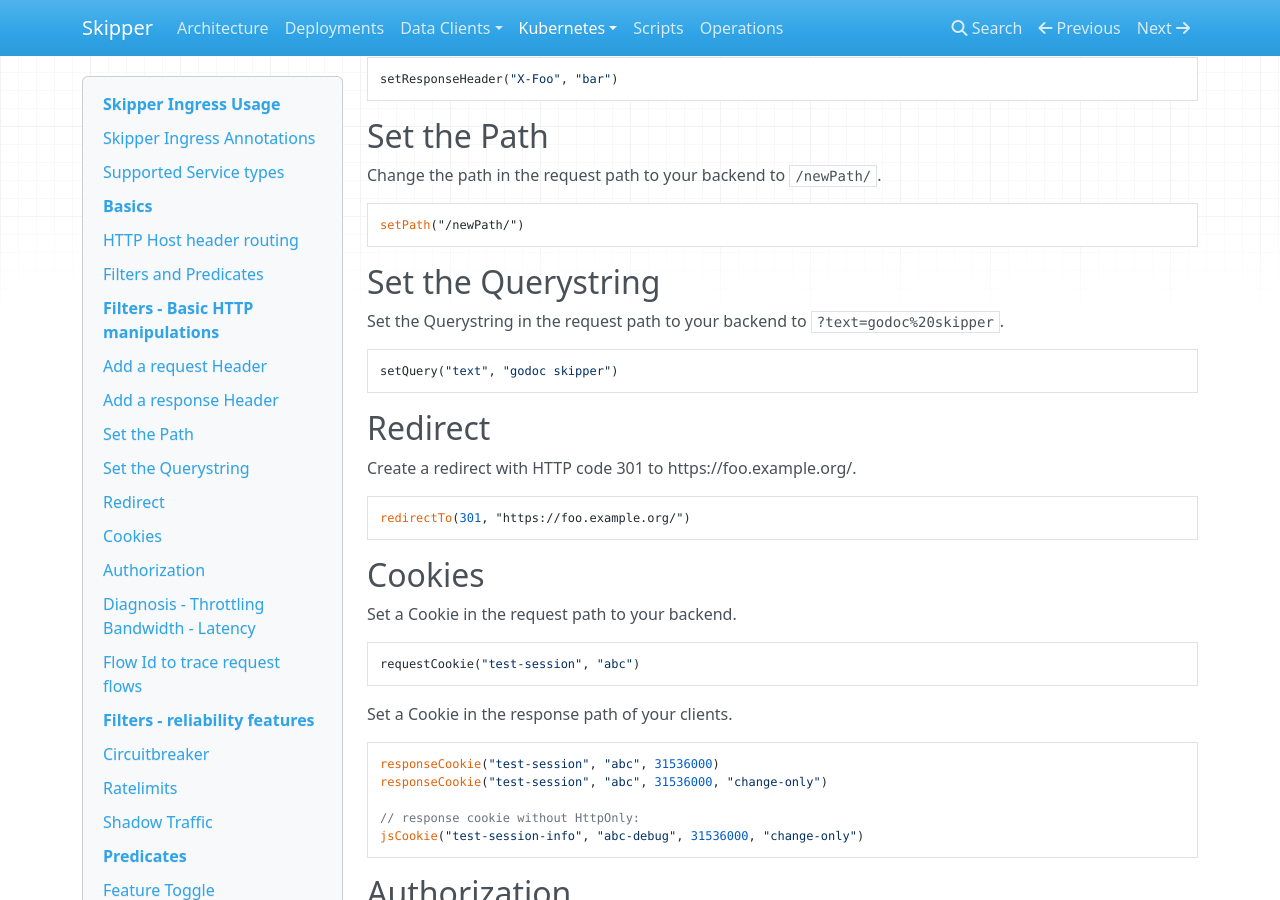
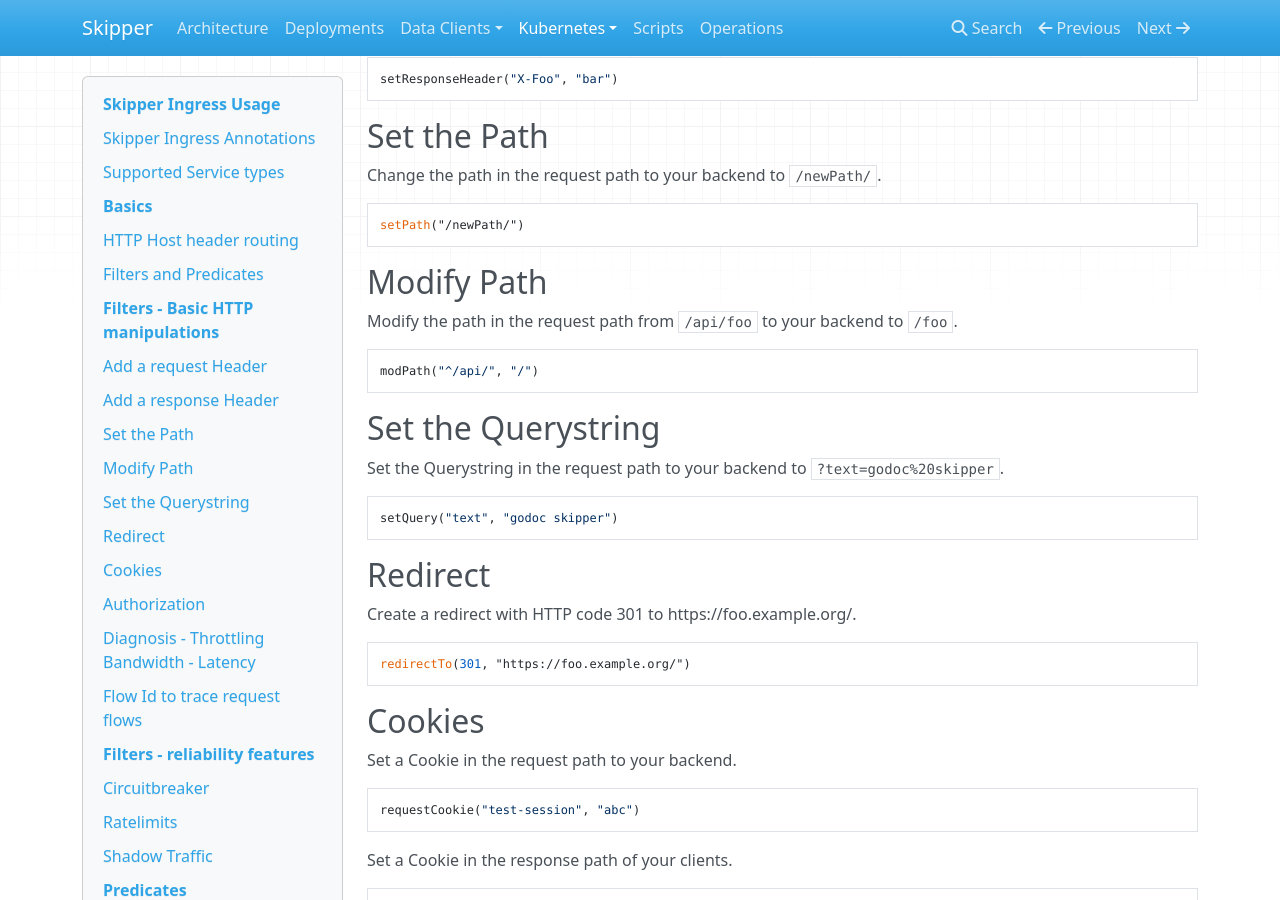
Before and after one commit to zalando/skipper, an MkDocs documentation site: the page built from docs/kubernetes/ingress-usage.md, in a window 1280 px wide and 900 px high, scrolled down 2623 px. Built offline with MkDocs 1.6.1, drawn with Linux system fonts in a browser that asks for light colours; nearby versions of some CDN libraries; old or Windows-style settings are respelled for this version of MkDocs.

Commit message:
add modPath to ingress usage docs

```diff
--- a/docs/kubernetes/ingress-usage.md
+++ b/docs/kubernetes/ingress-usage.md
@@ -124,6 +124,12 @@
 Change the path in the request path to your backend to `/newPath/`.
 
     setPath("/newPath/")
+
+## Modify Path
+
+Modify the path in the request path from `/api/foo` to your backend to `/foo`.
+
+    modPath("^/api/", "/")
 
 ## Set the Querystring
 
```
